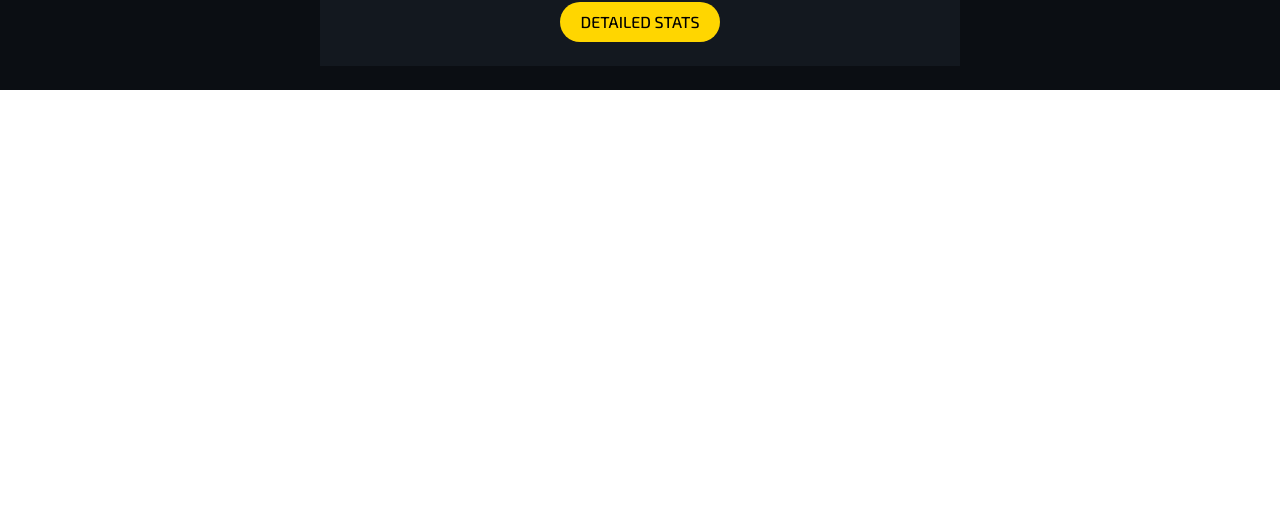
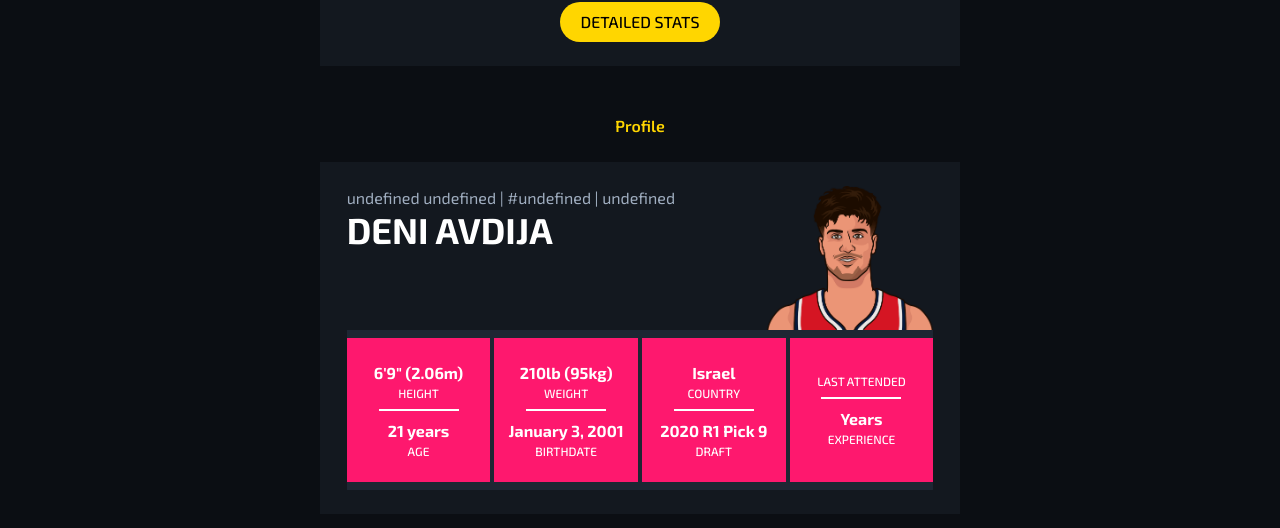
Before and after one commit to zippo212/deni-avdija, a React (Create React App) app: page / in a window 1280 px wide. Shown: the part 1802-2330 px from the top of the page. Before the commit the page ends 1892 px from the top, so only its background shows below. Built offline with nearby package versions, Linux system fonts and the light colour scheme; no server answers.

Commit message:
Added profile box

```diff
--- a/src/App.jsx
+++ b/src/App.jsx
@@ -16,6 +16,7 @@ function App() {
   const [ standings, setStandings ] = useState([{}])
   const [ teamLead, setTeamLead ] = useState([{}])
   const [ playerLead, setPlayerLead ] = useState([{}])
+  const [ playerInfo, setPlayerInfo ] = useState([{}])
 
   useEffect(() =>{
     fetch('/nba').then(res => res.json()).then(data => {
@@ -38,6 +39,10 @@ function App() {
     fetch('/player_lead').then(res => res.json()).then(data => {
       setPlayerLead(data);
       })
+
+    fetch('/player_info').then(res => res.json()).then(data => {
+      setPlayerInfo(data)
+      })
     }, [])
 
   return (
@@ -46,7 +51,7 @@ function App() {
         <BrowserRouter>
         <Header />
           <Routes>
-            <Route path="/" element={<Home gameLogs={gameLogs} seasonData={seasonData} careerData={careerData} standings={standings}/>} />
+            <Route path="/" element={<Home gameLogs={gameLogs} seasonData={seasonData} careerData={careerData} standings={standings} profile={playerInfo}/>} />
             <Route path='/around' element={<Around standings={standings} team={teamLead} player={playerLead}/>} />
           </Routes>
         </BrowserRouter>
--- a/src/components/Home.jsx
+++ b/src/components/Home.jsx
@@ -1,16 +1,18 @@
 import React from 'react'
 import AllTime from './AllTime'
 import GameLogs from './GameLogs'
+import Profile from './Profile'
 import SeasonTotals from './SeasonTotals'
 import Standings from './Standings'
 
-export default function Home({ gameLogs,seasonData,careerData,standings }) {
+export default function Home({ gameLogs,seasonData,careerData,standings,profile }) {
   return (
     <>
         <GameLogs data={gameLogs}/>
         <SeasonTotals data={seasonData}/>
         <AllTime data={careerData}/>
         <Standings data={standings}/>
+        <Profile data={profile}/>
     </>
   )
 }
--- /dev/null
+++ b/src/components/Profile.jsx
@@ -0,0 +1,66 @@
+import React from 'react'
+import deniImg from '../img/washington-wizards-deni-avdija-min--hcrs3yiz.png'
+
+export default function Profile({ data }) {
+    const info = data.CommonPlayerInfo ? data.CommonPlayerInfo[0] : []
+  return (
+    <div className='flex flex-col items-center pt-6'>
+        <h4 className='text-[#ffd600] font-semibold'>Profile</h4>
+        <div className='bg-[#13181f] w-full md:w-10/12 lg:w-8/12 xl:w-6/12 my-6 flex flex-col items-center py-6 '>
+            <div className='w-full md:w-11/12 flex justify-between'>
+                <div>
+                    <h5 className='text-[#a0aec0]'>{`${info?.TEAM_CITY} ${info?.TEAM_CODE} | #${info?.JERSEY} | ${info?.POSITION}`}</h5>
+                    <h4 className='font-bold text-4xl uppercase'>Deni avdija</h4>
+                </div>
+                <img className='h-36 w-42' src={deniImg} alt="" />
+            </div>
+            <div className='bg-[#1e2633] py-2 w-full md:w-11/12 flex flex-col sm:flex-row space-y-0.5 sm:space-y-0 sm:space-x-1 items-center whitespace-nowrap'>
+                <div className='bg-[#fe186e] h-18 sm:h-32 md:h-36 w-full sm:basis-3/12 flex sm:flex-col justify-evenly sm:justify-center items-center sm:space-y-2'>
+                    <div className='text-center flex-1 sm:flex-none'>
+                        <p className='font-bold text-l'>6'9" (2.06m)</p>
+                        <p className='font-medium text-xs'>HEIGHT</p>
+                    </div>
+                        <span className='w-0.5 h-8 sm:w-20 sm:h-0.5 bg-white'></span>
+                    <div className='text-center flex-1 sm:flex-none'>
+                        <p className='font-bold text-l'>21 years</p>
+                        <p className='font-medium text-xs'>AGE</p>
+                    </div>
+                </div>
+                <div className='bg-[#fe186e] h-18 sm:h-32 md:h-36 w-full sm:basis-3/12 flex sm:flex-col justify-evenly sm:justify-center items-center sm:space-y-2'>
+                    <div className='text-center flex-1 sm:flex-none'>
+                        <p className='font-bold text-l'>210lb (95kg)</p>
+                        <p className='font-medium text-xs'>WEIGHT</p>
+                    </div>
+                        <span className='w-0.5 h-8 sm:w-20 sm:h-0.5 bg-white'></span>
+                    <div className='text-center flex-1 sm:flex-none'>
+                        <p className='font-bold text-l'>January 3, 2001</p>
+                        <p className='font-medium text-xs'>BIRTHDATE</p>
+                    </div>
+                </div>
+                <div className='bg-[#fe186e] h-18 sm:h-32 md:h-36 w-full sm:basis-3/12 flex sm:flex-col justify-evenly sm:justify-center items-center sm:space-y-2'>
+                    <div className='text-center flex-1 sm:flex-none'>
+                        <p className='font-bold text-l'>Israel</p>
+                        <p className='font-medium text-xs'>COUNTRY</p>
+                    </div>
+                        <span className='w-0.5 h-8 sm:w-20 sm:h-0.5 bg-white'></span>
+                    <div className='text-center flex-1 sm:flex-none'>
+                        <p className='font-bold text-l'>2020 R1 Pick 9</p>
+                        <p className='font-medium text-xs'>DRAFT</p>
+                    </div>
+                </div>
+                <div className='bg-[#fe186e] h-18 sm:h-32 md:h-36 w-full sm:basis-3/12 flex sm:flex-col justify-evenly sm:justify-center items-center sm:space-y-2'>
+                    <div className='text-center flex-1 sm:flex-none'>
+                        <p className='font-bold text-l'>{info?.LAST_AFFILIATION}</p>
+                        <p className='font-medium text-xs'>LAST ATTENDED</p>
+                    </div>
+                        <span className='w-0.5 h-8 sm:w-20 sm:h-0.5 bg-white'></span>
+                    <div className='text-center flex-1 sm:flex-none'>
+                        <p className='font-bold text-l'>{info?.SEASON_EXP} Years</p>
+                        <p className='font-medium text-xs'>EXPERIENCE</p>
+                    </div>
+                </div>
+            </div>
+        </div>
+    </div>
+  )
+}
--- a/src/components/SeasonLeaders.jsx
+++ b/src/components/SeasonLeaders.jsx
@@ -1,7 +1,6 @@
 import React from 'react'
 
 export default function SeasonLeaders({ data, type }) {
-    console.log(data);
   return (
     <div className='grid grid-cols-3 w-full'>
         <table className="table-auto  text-sm text-left text-white w-10/12 mx-auto mb-4">
```
Also changed, not shown: src/components/SeasonTotals.jsx (line endings or trailing spaces), src/img/washington-wizards-deni-avdija-min--hcrs3yiz.png (added).
